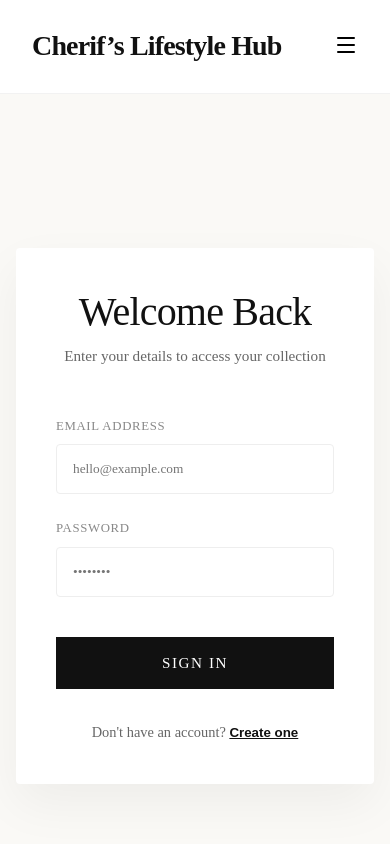
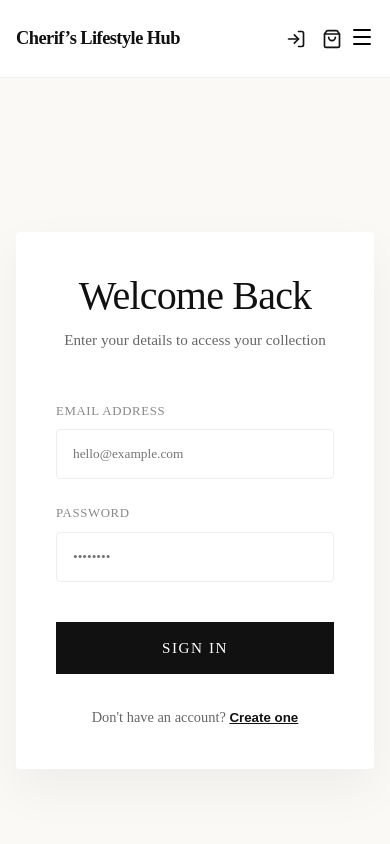
Before and after one commit to Jenola344/cherifs-lifestyle-hub, a Next.js app: page /auth in a window 390 px wide. Shown: the top 844 px of the page. Built offline with nearby package versions, Linux system fonts and the light colour scheme; a web font is replaced by a local one.

Commit message:
feat: Implement a new responsive Navbar component with dynamic scroll styling, user authentication, and cart functionality.

```diff
--- a/src/components/layout/Navbar.module.css
+++ b/src/components/layout/Navbar.module.css
@@ -35,6 +35,12 @@
     display: flex;
     align-items: center;
     gap: 3rem;
+}
+
+.rightActions {
+    display: flex;
+    align-items: center;
+    gap: 2rem;
 }
 
 .navLink {
@@ -183,4 +189,40 @@
     .mobileToggle {
         display: block;
     }
+
+    .iconGroup {
+        padding-left: 0;
+        border-left: none;
+        gap: 1.5rem;
+    }
+
+    .rightActions {
+        gap: 1rem;
+    }
+
+    .label {
+        display: none;
+    }
+
+    .logo {
+        font-size: 1.4rem;
+    }
 }
+
+@media (max-width: 600px) {
+    .iconGroup {
+        gap: 1rem;
+    }
+
+    .rightActions {
+        gap: 0.5rem;
+    }
+
+    .logo {
+        font-size: 1.15rem;
+    }
+
+    .container {
+        padding: 0 1rem;
+    }
+}
--- a/src/components/layout/Navbar.tsx
+++ b/src/components/layout/Navbar.tsx
@@ -45,7 +45,10 @@ export default function Navbar() {
                         </div>
                     </div>
                     <Link href="/contact" className={styles.navLink}>Contact</Link>
+                </div>
 
+                {/* Right Side Actions (Visible on both desktop and mobile) */}
+                <div className={styles.rightActions}>
                     <div className={styles.iconGroup}>
                         {isAuthenticated ? (
                             <Link href="/profile" className={styles.iconBtn}>
@@ -65,7 +68,6 @@ export default function Navbar() {
 
                         <NotificationCenter />
                     </div>
-                </div>
 
                     {/* Mobile Menu Button */}
                     <button
@@ -74,6 +76,7 @@ export default function Navbar() {
                     >
                         {isMobileMenuOpen ? <X size={24} /> : <Menu size={24} />}
                     </button>
+                </div>
             </div>
 
             {/* Mobile Menu Overlay */}
```
Lines whose indentation alone changed are shown as unchanged.
